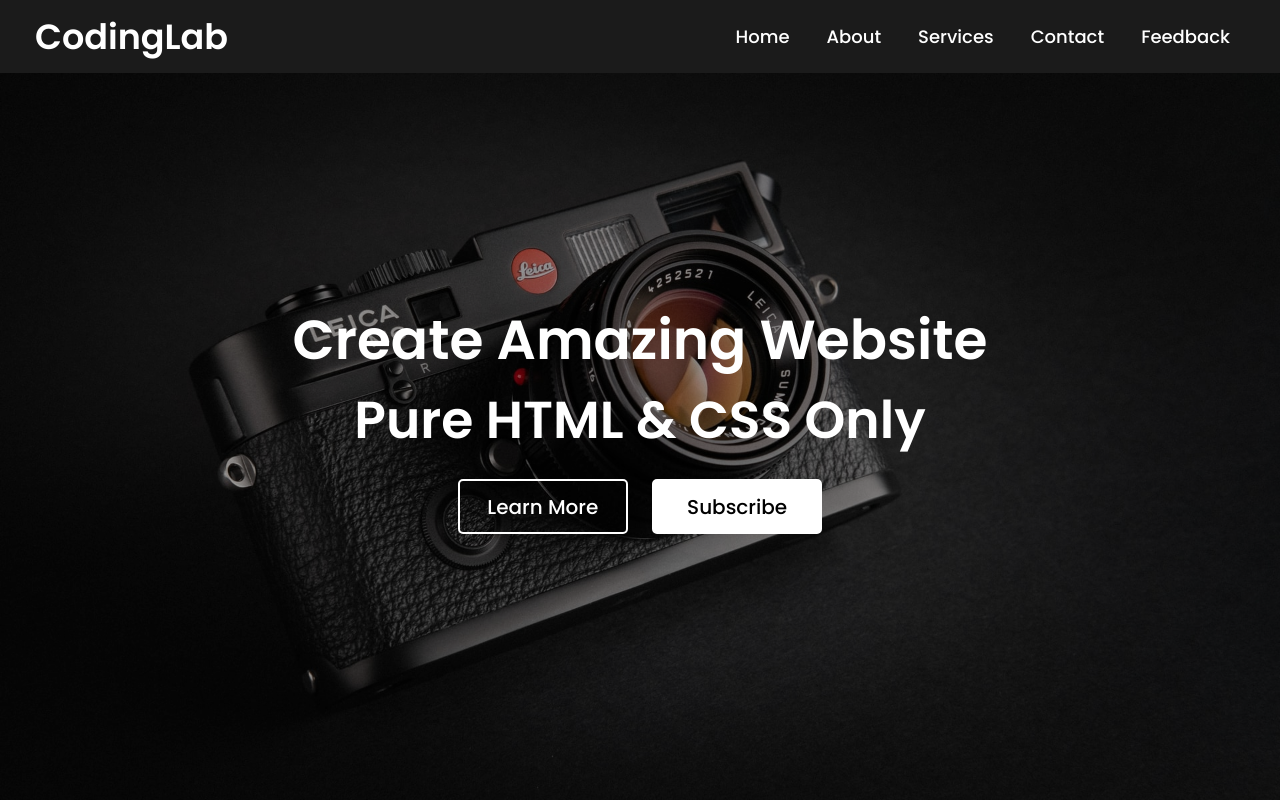
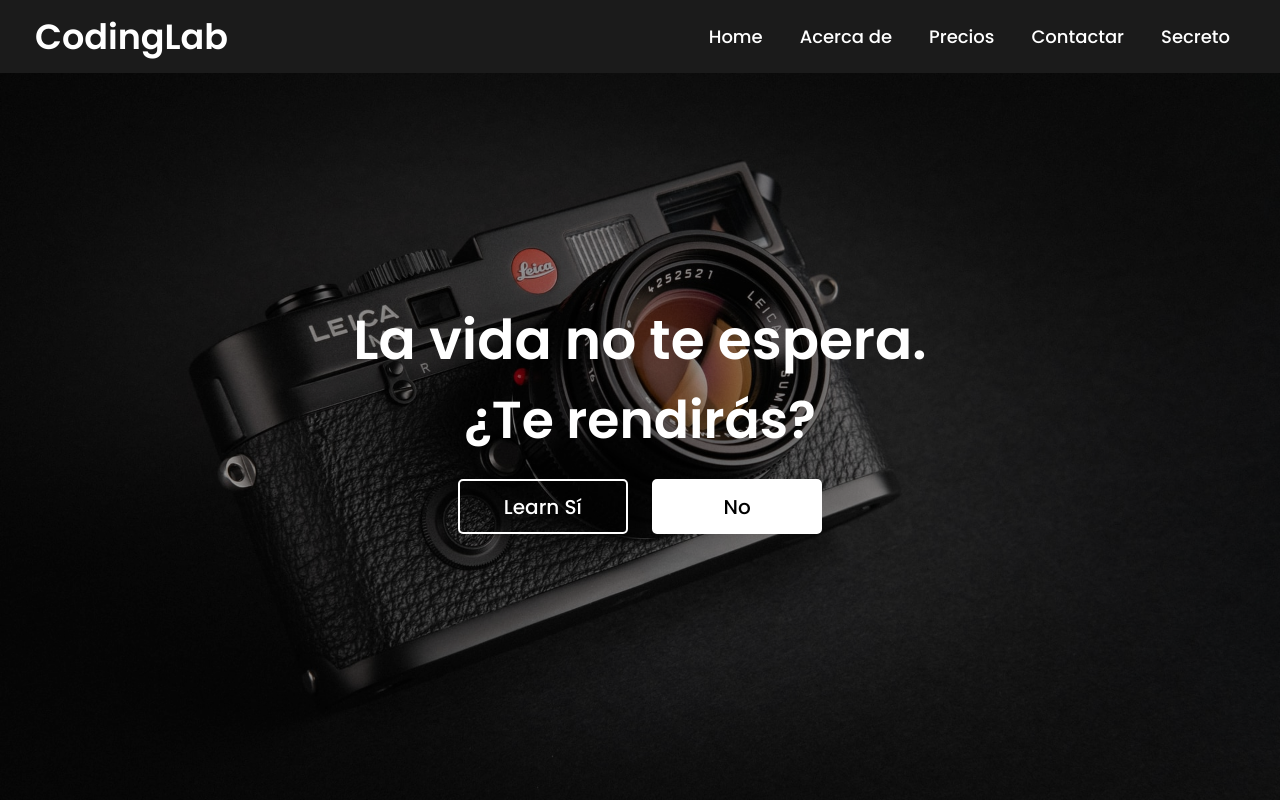
Before and after one commit to DiegoKury/website, a plain HTML site: page index.html in a window 1280 px wide. Drawn offline with Linux system fonts and the light colour scheme.

Commit message:
Update index.html

```diff
--- a/index.html
+++ b/index.html
@@ -6,6 +6,10 @@
     <title> Website Layout | CodingLab</title>
     <link rel="stylesheet" href="style.css">
     <script src="https://kit.fontawesome.com/a076d05399.js"></script>
+    <script>
+        let d = new Date();
+        alert("Today's date is " + d);
+    </script>
    </head>
 <body>
   <nav>
@@ -15,20 +19,20 @@
       </div>
       <ul>
         <li><a href="#">Home</a></li>
-        <li><a href="#">About</a></li>
-        <li><a href="#">Services</a></li>
-        <li><a href="#">Contact</a></li>
-        <li><a href="#">Feedback</a></li>
+        <li><a href="#">Acerca de</a></li>
+        <li><a href="#">Precios</a></li>
+        <li><a href="#">Contactar</a></li>
+        <li><a href="#">Secreto</a></li>
       </ul>
     </div>
   </nav>
   <div class="img"></div>
   <div class="center">
-    <div class="title">Create Amazing Website</div>
-    <div class="sub_title">Pure HTML & CSS Only</div>
+    <div class="title">La vida no te espera.</div>
+    <div class="sub_title">¿Te rendirás?</div>
     <div class="btns">
-      <button>Learn More</button>
-      <button>Subscribe</button>
+      <button>Learn Sí</button>
+      <button>No</button>
     </div>
   </div>
 </body>
```
